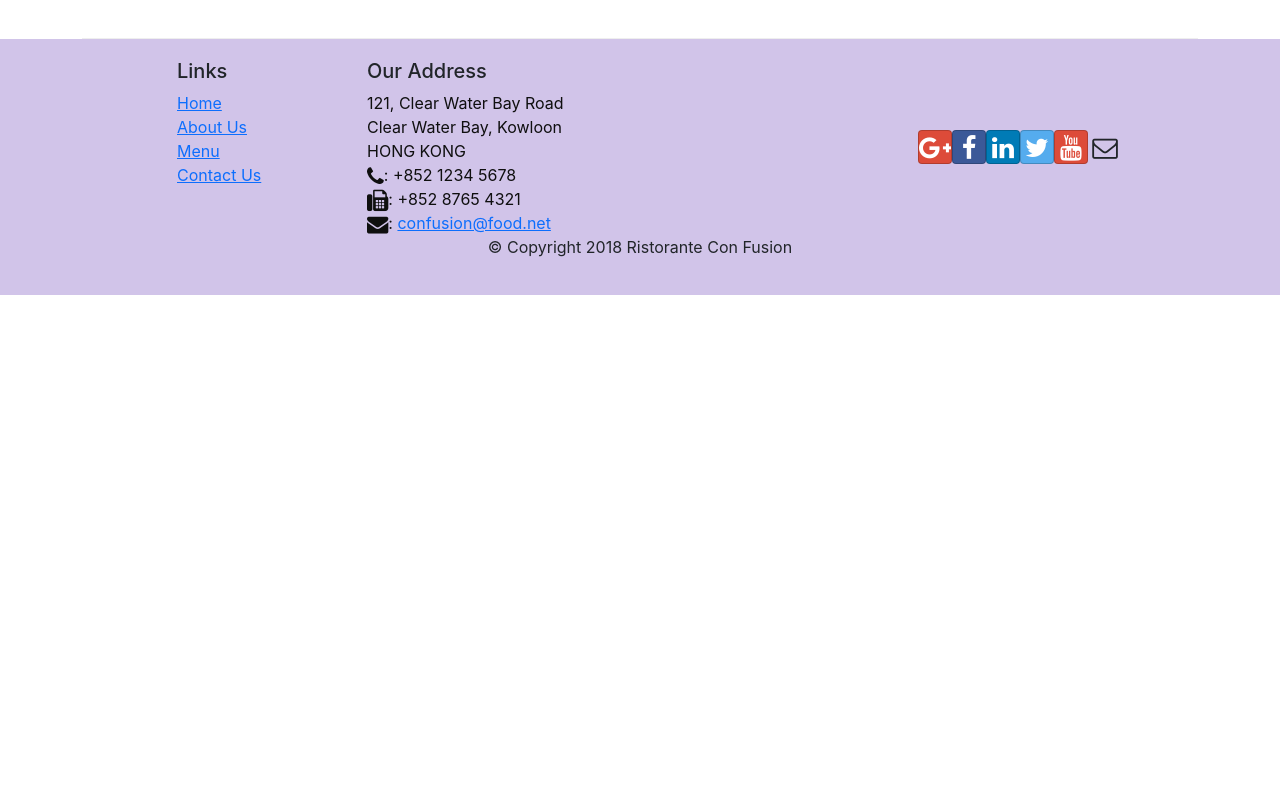
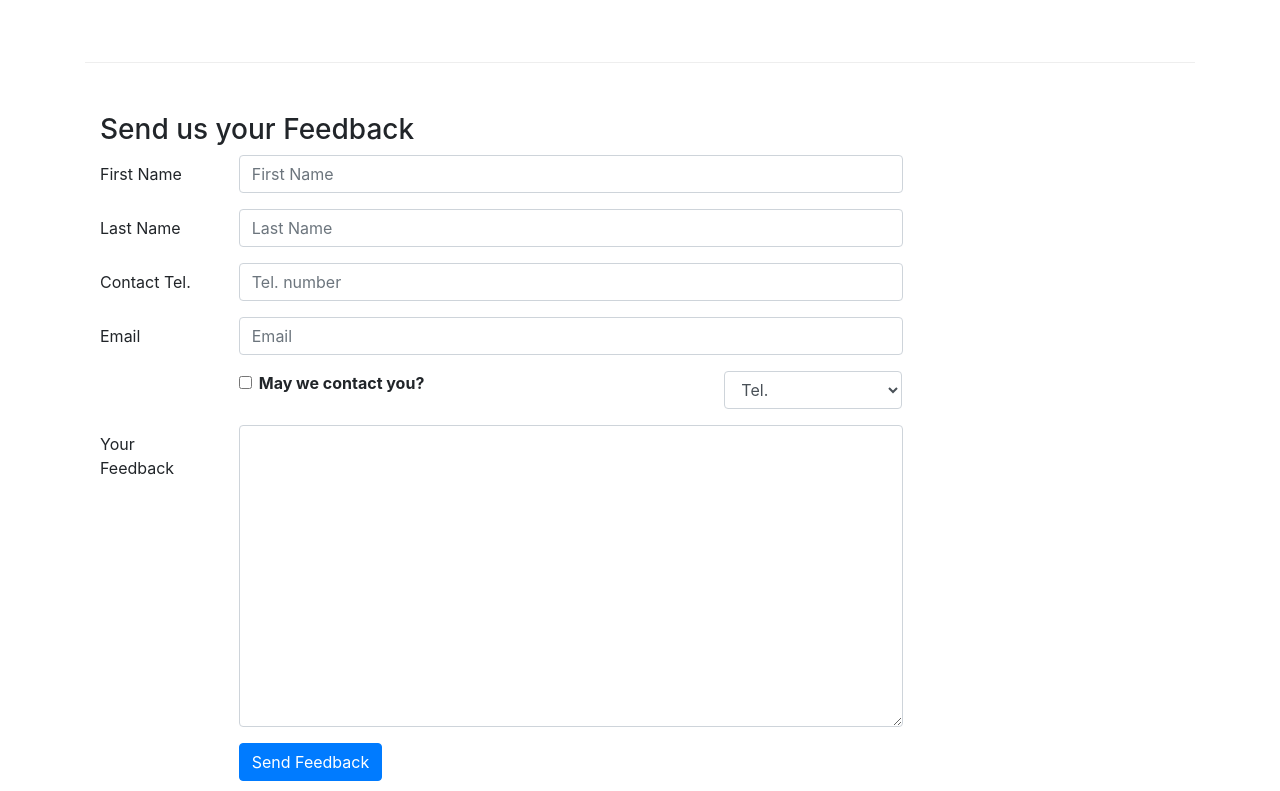
Before and after one commit to umutesililiane/react-restaurant-project, a React (Create React App) app: page /contactus in a window 1280 px wide. Shown: the part 809-1600 px from the top of the page. Before the commit the page ends 1104 px from the top, so only its background shows below. Built offline with nearby package versions, Linux system fonts and the light colour scheme.

Commit message:
controlled forms

```diff
--- a/package.json
+++ b/package.json
@@ -6,7 +6,7 @@
     "@testing-library/jest-dom": "^5.16.4",
     "@testing-library/react": "^13.3.0",
     "@testing-library/user-event": "^13.5.0",
-    "bootstrap": "^5.1.3",
+    "bootstrap": "4.0.0",
     "react": "^18.1.0",
     "react-dom": "^18.1.0",
     "react-popper": "^2.3.0",
--- a/src/components/AboutComponent.js
+++ b/src/components/AboutComponent.js
@@ -6,9 +6,7 @@
 
      const RenderLeader = props.leaders.map((leader) => {
       return (
-        //      <p>Leader {leader.name}</p>
 
-        //  );
 
             <Media>
                  <div className="row">
--- a/src/components/ContactComponent.js
+++ b/src/components/ContactComponent.js
@@ -1,7 +1,41 @@
-import React from 'react';
-import { Breadcrumb, BreadcrumbItem } from 'reactstrap';
+import React ,{Component} from 'react';
+import { Breadcrumb, BreadcrumbItem,Button,Form,FormGroup,Label,Input,Col } from 'reactstrap';
 import { Link } from 'react-router-dom';
-function Contact(props) {
+  class Contact extends Component {
+    constructor(props){
+       super(props);
+
+       this.state = {
+        firstname:'',
+        lastname:'',
+        telnum:'',
+        email:'',
+        agree:false,
+        contactType:'Tel.',
+        message:''
+       };
+       this.handleInputChange = this.handleInputChange.bind(this);
+       this.handleSubmit = this.handleSubmit.bind(this);
+
+   }
+
+   handleInputChange(event) {
+       const target = event.target;
+       const value = target.type === 'checkbox' ? target.checked : target.value;
+       const name = target.name;
+
+       this.setState({
+         [name]: value
+       });
+   }
+
+   handleSubmit(event) {
+       console.log('Current State is: ' + JSON.stringify(this.state));
+       alert('Current State is: ' + JSON.stringify(this.state));
+       event.preventDefault();
+
+    }
+    render(){
         return(
         <div className="container">
         <div className="row">
@@ -40,8 +74,95 @@
                 </div>
             </div>
         </div>
+        <div className="row row-content">
+                   <div className="col-12">
+                      <h3>Send us your Feedback</h3>
+                   </div>
+                    <div className="col-12 col-md-9">
+                        <Form onSubmit={this.handleSubmit}>
+                            <FormGroup row>
+                                <Label htmlFor="firstname" md={2}>First Name</Label>
+                                <Col md={10}>
+                                    <Input type="text" id="firstname" name="firstname"
+                                        placeholder="First Name"
+                                        value={this.state.firstname}
+                                        onChange={this.handleInputChange} />
+                                </Col>
+                            </FormGroup>
+                            <FormGroup row>
+                                <Label htmlFor="lastname" md={2}>Last Name</Label>
+                                <Col md={10}>
+                                    <Input type="text" id="lastname" name="lastname"
+                                        placeholder="Last Name"
+                                        value={this.state.lastname}
+                                        onChange={this.handleInputChange} />
+                                </Col>
+                            </FormGroup>
+                            <FormGroup row>
+                            <Label htmlFor="telnum" md={2}>Contact Tel.</Label>
+                                <Col md={10}>
+                                    <Input type="tel" id="telnum" name="telnum"
+                                        placeholder="Tel. number"
+                                        value={this.state.telnum}
+                                        onChange={this.handleInputChange} />
+                                </Col>
+                            </FormGroup>
+                            <FormGroup row>
+                                <Label htmlFor="email" md={2}>Email</Label>
+                                <Col md={10}>
+                                    <Input type="email" id="email" name="email"
+                                        placeholder="Email"
+                                        value={this.state.email}
+                                        onChange={this.handleInputChange} />
+                                </Col>
+                            </FormGroup>
+                            <FormGroup row>
+                                <Col md={{size: 6, offset: 2}}>
+                                    <FormGroup check>
+                                        <Label check>
+                                            <Input type="checkbox"
+                                                name="agree"
+                                                checked={this.state.agree}
+                                                onChange={this.handleInputChange} /> {' '}
+                                            <strong>May we contact you?</strong>
+                                        </Label>
+                                    </FormGroup>
+
+                                </Col>
+                                <Col md={{size: 3, offset: 1}}>
+                                    <Input type="select" name="contactType"
+                                            value={this.state.contactType}
+                                            onChange={this.handleInputChange}>
+                                        <option>Tel.</option>
+                                        <option>Email</option>
+                                    </Input>
+                                </Col>
+                            </FormGroup>
+                            <FormGroup row>
+                                <Label htmlFor="message" md={2}>Your Feedback</Label>
+                                <Col md={10}>
+                                    <Input type="textarea" id="message" name="message"
+                                        rows="12"
+                                        value={this.state.message}
+                                        onChange={this.handleInputChange}></Input>
+                                </Col>
+                            </FormGroup>
+                            <FormGroup row>
+                                <Col md={{size: 10, offset: 2}}>
+                                    <Button type="submit" color="primary">
+                                        Send Feedback
+                                    </Button>
+                                </Col>
+                            </FormGroup>
+                        </Form>
+                    </div>
+               </div>
     </div>
 );
+
+  }
+
+
 }
 
 export default Contact;
```
Also changed, not shown: 1 other file (tests, documents, lock files or other folders). Lines whose indentation alone changed are shown as unchanged.
